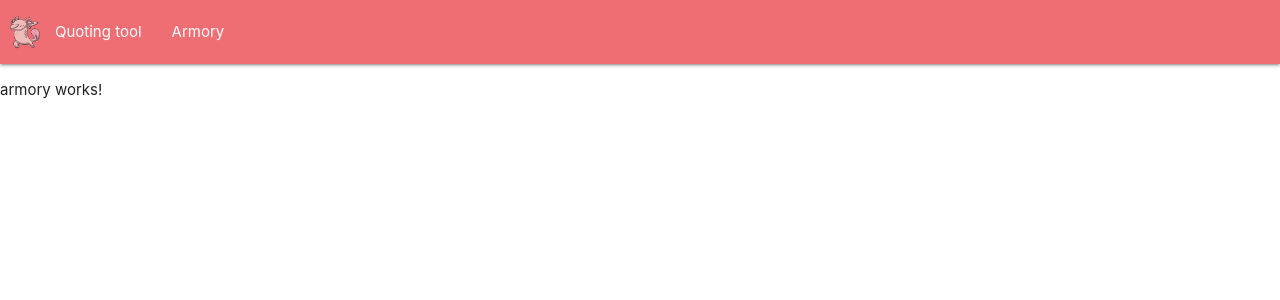
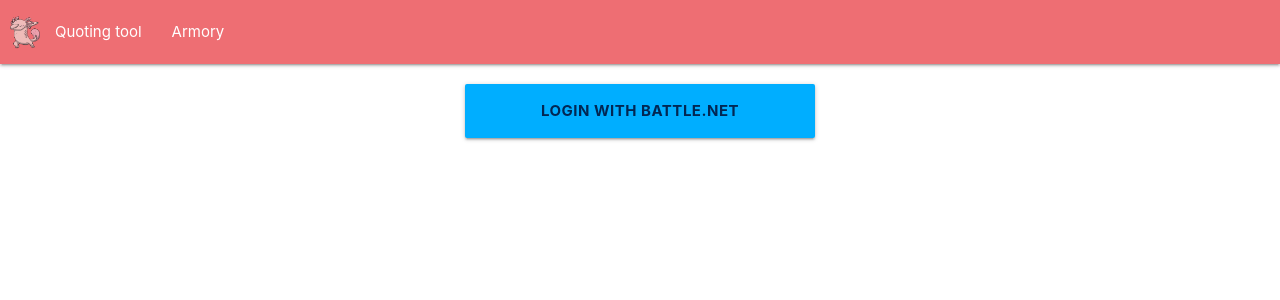
Before and after one commit to Alexbravo21/angularRAD1, an Angular app: page /armory in a window 1280 px wide. Shown: the top 300 px of the page. Built offline with nearby package versions, Linux system fonts and the light colour scheme.

Commit message:
Added bnet strategy with passport

```diff
--- a/package.json
+++ b/package.json
@@ -28,6 +28,7 @@
     "@angular/router": "~9.0.3",
     "express": "^4.17.1",
     "materialize-css": "^1.0.0-rc.2",
+    "passport": "^0.4.1",
     "passport-bnet": "^2.0.0",
     "path": "^0.12.7",
     "rxjs": "~6.5.4",
--- a/src/app/app-routing.module.ts
+++ b/src/app/app-routing.module.ts
@@ -3,12 +3,15 @@
 import { QuotingComponent } from './components/quoting/quoting.component';
 import { BodyComponent } from './components/body/body.component';
 import { ArmoryComponent } from './components/armory/armory.component';
+import { AppComponent } from './app.component';
+import { CharacterComponent } from './components/character/character.component';
 
 
 const routes: Routes = [
     {path: '', component: BodyComponent},
     {path: 'quoting', component: QuotingComponent},
-    {path: 'armory', component: ArmoryComponent}
+    {path: 'armory', component: ArmoryComponent},
+    {path: 'armory/character', component: CharacterComponent}
 ];
 
 @NgModule({
--- a/src/app/app.module.ts
+++ b/src/app/app.module.ts
@@ -8,6 +8,7 @@
 import { BodyComponent } from './components/body/body.component';
 import { QuotingComponent } from './components/quoting/quoting.component';
 import { ArmoryComponent } from './components/armory/armory.component';
+import { CharacterComponent } from './components/character/character.component';
 
 @NgModule({
   declarations: [
@@ -15,7 +16,8 @@
     NavBarComponent,
     BodyComponent,
     QuotingComponent,
-    ArmoryComponent
+    ArmoryComponent,
+    CharacterComponent
   ],
   imports: [
     BrowserModule,
--- a/src/app/components/armory/armory.component.html
+++ b/src/app/components/armory/armory.component.html
@@ -1 +1,5 @@
-<p>armory works!</p>
+<div class="container">
+    <div class="row">
+        <a href="/auth/bnet" class="waves-effect waves-light btn-large bnet-login-button">Login with Battle.net</a>
+    </div>
+</div>
--- a/src/app/components/armory/armory.component.scss
+++ b/src/app/components/armory/armory.component.scss
@@ -0,0 +1,9 @@
+.bnet-login-button{
+    display: block;
+    margin: 20px auto;
+    background-color: #00aeff;
+    color: #022753;
+    font-weight: bold;
+    width: 350px;
+    max-width: 100%;
+}
--- /dev/null
+++ b/src/app/components/character/character.component.html
@@ -0,0 +1 @@
+<p>character works!</p>
--- /dev/null
+++ b/src/app/components/character/character.component.ts
@@ -0,0 +1,15 @@
+import { Component, OnInit } from '@angular/core';
+
+@Component({
+  selector: 'app-character',
+  templateUrl: './character.component.html',
+  styleUrls: ['./character.component.scss']
+})
+export class CharacterComponent implements OnInit {
+
+  constructor() { }
+
+  ngOnInit(): void {
+  }
+
+}
```
Also changed, not shown: config.js (added, +15 -0 lines), server.js (+14 -2 lines), src/app/components/character/character.component.scss (added), 2 other files (tests, documents, lock files or other folders).
